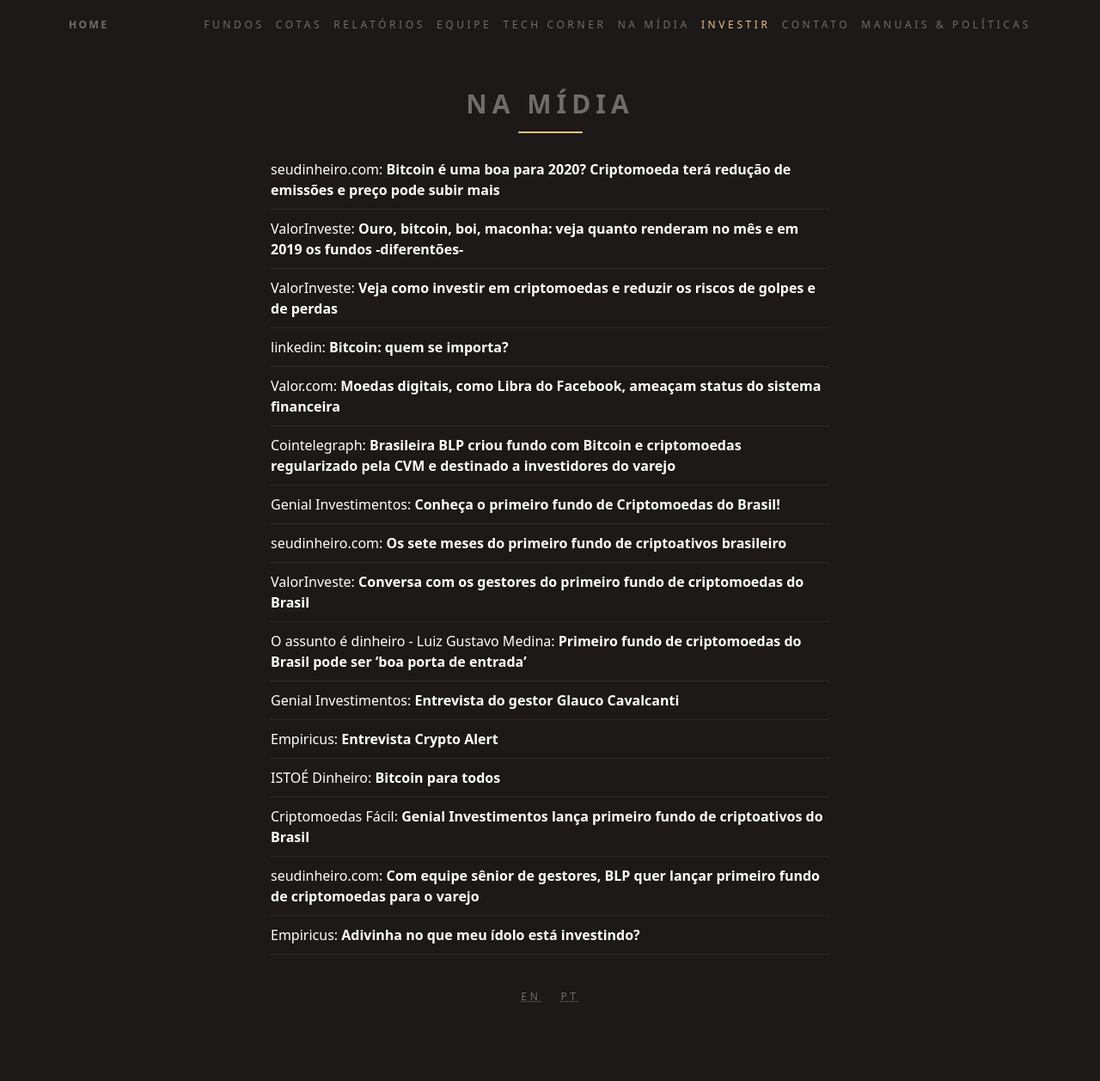
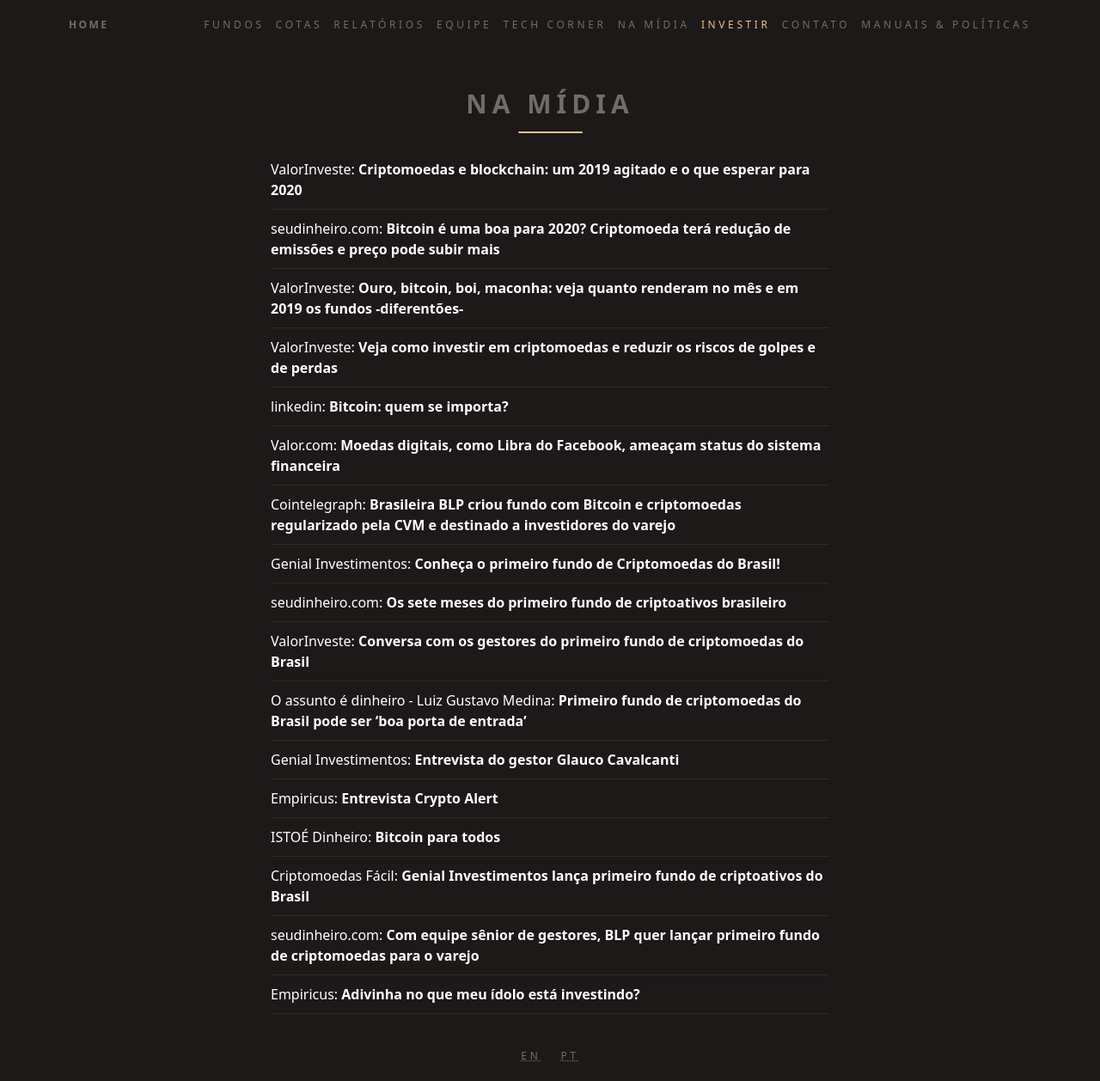
Before and after one commit to ateliedetemas/blpcrypto, a Jekyll site: the page built from _pages/na-midia.md, in a window 1280 px wide. Shown: the whole page at 86% size. Built offline with Jekyll 4.4.1, drawn with Linux system fonts in a browser that asks for light colours; before the commit the page ends 1189 px from its top, so only the background shows below that.

Commit message:
Update na-midia.md

```diff
--- a/_pages/na-midia.md
+++ b/_pages/na-midia.md
@@ -3,6 +3,7 @@ lang: pt
 layout: page
 title: Na Mídia
 ---
+|[ValorInveste: **Criptomoedas e blockchain: um 2019 agitado e o que esperar para 2020**](https://valorinveste.globo.com/mercados/cripto/noticia/2020/01/07/criptomoedas-e-blockchain-um-2019-agitado-e-o-que-esperar-para-2020.ghtml)
 |[seudinheiro.com: **Bitcoin é uma boa para 2020? Criptomoeda terá redução de emissões e preço pode subir mais**](https://www.seudinheiro.com/2020/economia/bitcoin-pode-ir-alem-em-2020-em-ano-movimentado-para-as-criptos/)
 |[ValorInveste: **Ouro, bitcoin, boi, maconha: veja quanto renderam no mês e em 2019 os fundos -diferentões-**](https://valorinveste.globo.com/produtos/fundos/noticia/2019/12/09/ouro-bitcoin-boi-maconha-veja-quanto-renderam-no-mes-e-em-2019-os-fundos-diferentoes.ghtml)
 |[ValorInveste: **Veja como investir em criptomoedas e reduzir os riscos de golpes e de perdas**](https://valorinveste.globo.com/mercados/cripto/noticia/2019/10/25/veja-como-investir-em-criptomoedas-e-reduzir-o-risco-de-golpes-e-perdas.ghtml)
```
